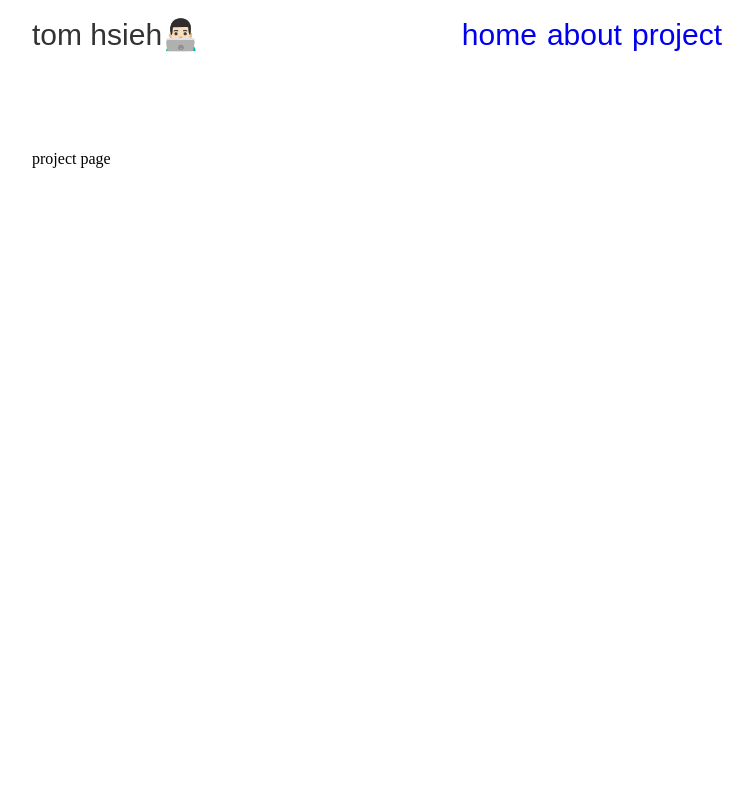
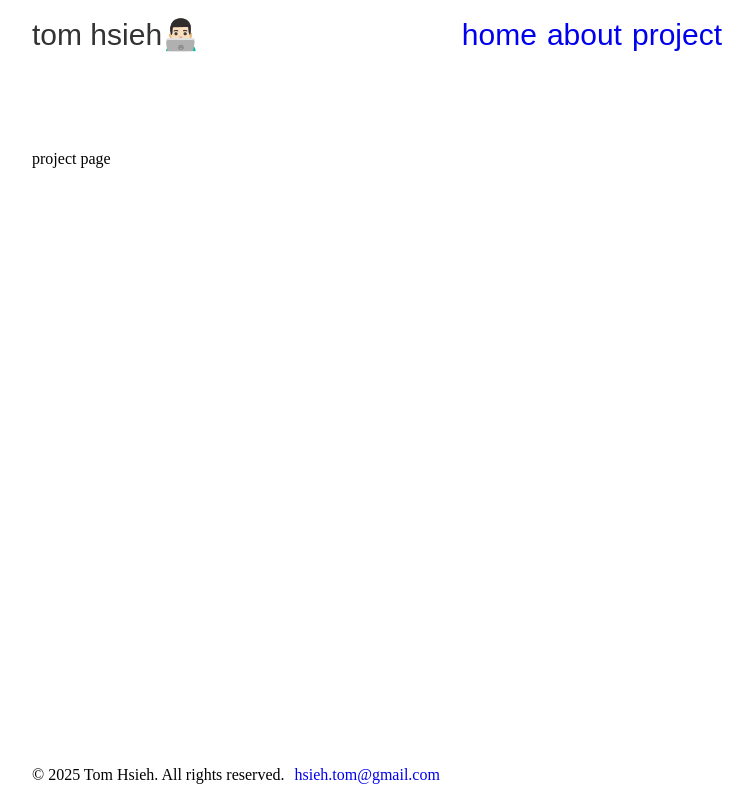
Before and after one commit to hsiehto/portfolio, a React (Vite) app: page /project in a window 1280 px wide. Shown: the whole page, without its empty margins (258-1011 px from the left). Built offline with nearby package versions, Linux system fonts and the light colour scheme.

Commit message:
added footer

```diff
--- a/src/App.jsx
+++ b/src/App.jsx
@@ -1,4 +1,5 @@
 import "./App.css";
+import Footer from "./component/Footer";
 import Navbar from "./component/Navbar";
 import About from "./pages/About";
 import Home from "./pages/home";
@@ -9,11 +10,13 @@ function App() {
   return (
     <Router>
       <Navbar />
+
       <Routes>
         <Route path="/" element={<Home />} />
         <Route path="/about" element={<About />} />
         <Route path="/project" element={<Project />} />
       </Routes>
+      <Footer />
     </Router>
   );
 }
--- /dev/null
+++ b/src/component/Footer.css
@@ -0,0 +1,6 @@
+.footer {
+  position: fixed;
+  bottom: 0;
+  display: flex;
+  gap: 10px;
+}
--- /dev/null
+++ b/src/component/Footer.jsx
@@ -0,0 +1,14 @@
+import React from "react";
+import "./Footer.css";
+import SocialButtons from "./SocialButtons";
+
+export default function Footer() {
+  return (
+    <footer className="footer">
+      <p>&copy; 2025 Tom Hsieh. All rights reserved.</p>
+      <p>
+        <a href="mailto:hsieh.tom@gmail.com">hsieh.tom@gmail.com</a>
+      </p>
+    </footer>
+  );
+}
```
